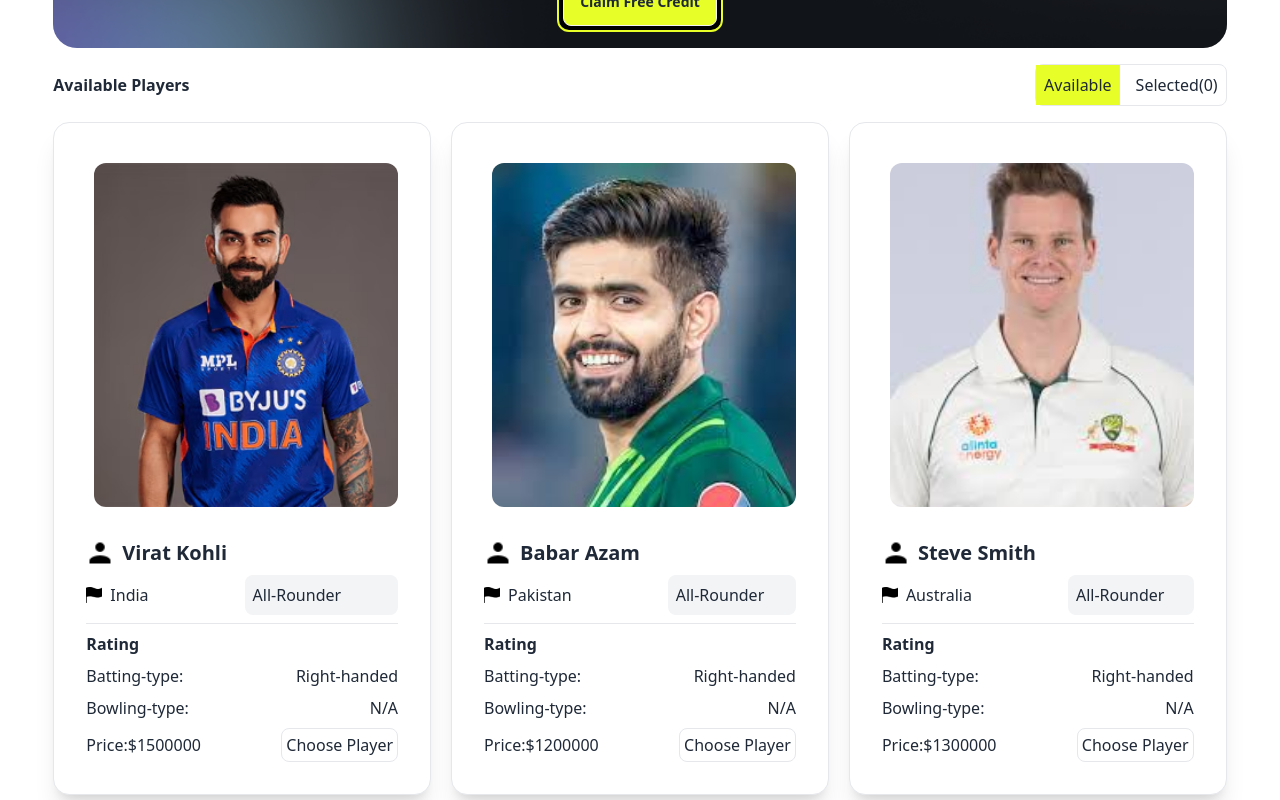
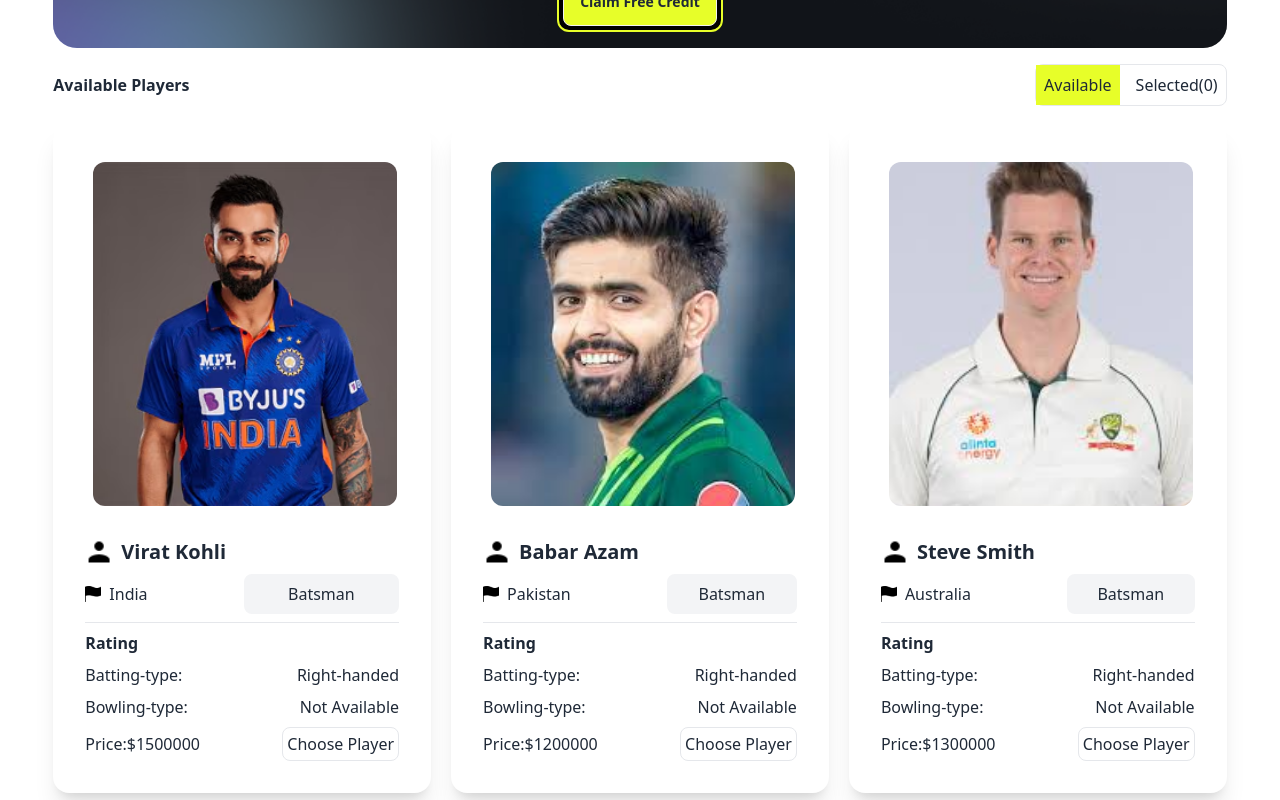
Before and after one commit to rohithaider/React-Dream-11, a React (Vite) app: page / in a window 1280 px wide. Shown: the part 440-1240 px from the top of the page. Built offline with nearby package versions, Linux system fonts and the light colour scheme.

Commit message:
Toastify Created and updating balance when choosing player

```diff
--- a/eslint.config.js
+++ b/eslint.config.js
@@ -29,6 +29,7 @@ export default [
       ...react.configs['jsx-runtime'].rules,
       ...reactHooks.configs.recommended.rules,
       'react/jsx-no-target-blank': 'off',
+      "react/prop-types": "off"
       'react-refresh/only-export-components': [
         'warn',
         { allowConstantExport: true },
--- a/package.json
+++ b/package.json
@@ -11,7 +11,8 @@
   },
   "dependencies": {
     "react": "^18.3.1",
-    "react-dom": "^18.3.1"
+    "react-dom": "^18.3.1",
+    "react-toastify": "^10.0.6"
   },
   "devDependencies": {
     "@eslint/js": "^9.13.0",
--- a/src/App.jsx
+++ b/src/App.jsx
@@ -1,14 +1,72 @@
 import Header from "./Header";
 import Players from "./Players";
+import { useState } from "react";
+import { ToastContainer, toast } from "react-toastify";
+import "react-toastify/dist/ReactToastify.css";
 
-export default function App(){
-    return (
-      <>
-      <Header/>
+export default function App() {
+  const [balance, setBalance] = useState(0);
+  const [selectedPlayer, setSelectedPlayer]=useState([])
+
+  function handleClick() {
+    setBalance(balance + 60000000);
+    notify();
+  }
+  function notify() {
+    toast("60000000 coins has been added to your balance!");
+  }
+
+  function error(player) {
+    toast.warn(`${player.name} is already selected! Please select another player.`,{position: "top-right"});
+  }
+  function success(player) {
+    toast.success(`${player.name} is selected!`,{position: "top-right"});
+  }
+  function errorBalance() {
+    toast.error(`Please add credits first`,{position: "top-right"});
+  }
+  function errorSelection() {
+    toast.error(`Only six players can be selected`,{position: "top-right"});
+  }
+
+
+
+  function handleSelect(e,player){
+    e.stopPropagation();
+    const found = selectedPlayer.find((item)=>{
+      return  item.id === player.id
+     });
+
+     if(balance ===0){
+      errorBalance();
+      return;
+     }
+     if (selectedPlayer.length >= 6) {
+      errorSelection();
+      return;
+    }
+
+
+     if(!found){
+      setBalance(balance-player.biddingPrice)
+      setSelectedPlayer([...selectedPlayer,player])
+      success(player);
+    }else{
+      error(player)
+    }
+
+
+
+  }
+
+
+  return (
+    <>
+      <ToastContainer position="top-center"/>
+      <Header balance={balance} onChange={handleClick} />
       <main>
-        <Players/>
+        <Players selectedPlayer={selectedPlayer} onSelect={handleSelect}/>
       </main>
-
-      </>
-    );
+    </>
+  );
 }
--- a/src/Banner.jsx
+++ b/src/Banner.jsx
@@ -1,6 +1,6 @@
 import Background from "../assets/bg-shadow.png";
 import BannerImg from "../assets/banner-main.png";
-export default function Banner() {
+export default function Banner({onChange}) {
   return (
     <div
       className="w-11/12 mx-auto hero rounded-3xl bg-black"
@@ -19,7 +19,7 @@ export default function Banner() {
           Beyond Boundaries Beyond Limits
           </p>
           <div className="p-1 bg-black border-2 border-[#E7FE29] rounded-xl">
-          <button className="btn bg-[#E7FE29]">Claim Free Credit</button>
+          <button className="btn bg-[#E7FE29] " onClick={onChange}>Claim Free Credit</button>
           </div>
         </div>
       </div>
--- a/src/Header.jsx
+++ b/src/Header.jsx
@@ -1,11 +1,11 @@
 import Banner from "./Banner";
 import Navbar from "./Navbar";
 
-export default function Header() {
+export default function Header({balance,onChange}) {
   return (
     <>
-      <Navbar />
-      <Banner />
+      <Navbar balance={balance} />
+      <Banner onChange={onChange} />
     </>
   );
 }
--- a/src/Navbar.jsx
+++ b/src/Navbar.jsx
@@ -1,6 +1,6 @@
 import Coin from "../assets/coin.png";
 import Logo from "../assets/logo.png";
-export default function Navbar() {
+export default function Navbar({balance}) {
   return (
     <div className="w-11/12 mx-auto navbar bg-base-100">
       <div className="navbar-start">
@@ -22,7 +22,7 @@ export default function Navbar() {
           </li>
           <li>
             <div className="border">
-            <p>0 Coin</p>
+            <p>{balance} Coin</p>
             <img src={Coin} alt="" className="w-6 h-6" />
             </div>
           </li>
--- a/src/PlayerCard.jsx
+++ b/src/PlayerCard.jsx
@@ -2,9 +2,9 @@ import Virat from "./assets/players-images/virat-kohli.png";
 import Profile from "../assets/profile.png";
 import Flag from '../assets/flag.png'
 import { getImgUrl } from "./utils/utility";
-export default function PlayerCard({player}) {
+export default function PlayerCard({player,onSelect}) {
   return (
-    <div className="card bg-base-100 w-[340] shadow-xl border">
+    <div className="card bg-base-100 w-[340] shadow-xl">
       <figure className="px-10 pt-10 w-96 h-96 ">
         <img src={getImgUrl(player.image)} alt="Shoes" className="rounded-xl object-cover w-full h-full" />
       </figure>
@@ -19,7 +19,7 @@ export default function PlayerCard({player}) {
           <p>{player.country}</p>
 
         </div>
-        <p className="bg-gray-100 p-2 rounded-lg">All-Rounder</p>
+        <p className="bg-gray-100 p-2  rounded-lg text-center ">{player.role}</p>
 
         </div>
         <hr />
@@ -34,7 +34,7 @@ export default function PlayerCard({player}) {
         </div>
         <div className="flex justify-between items-center">
           <h1>Price:${player.biddingPrice}</h1>
-          <a href="#" className="border p-1 rounded-lg">Choose Player</a>
+          <button href="#" className="border p-1 rounded-lg " onClick={(e)=>onSelect(e,player)}>Choose Player</button>
         </div>
 
 
--- a/src/Players.jsx
+++ b/src/Players.jsx
@@ -1,22 +1,22 @@
 import { getPlayersData } from "./data/data";
 import PlayerCard from "./PlayerCard";
 
-export default function Players(){
+export default function Players({selectedPlayer,onSelect}){
     const players = getPlayersData();
-    console.log(players)
+
     return (
        <section className="w-11/12 mx-auto">
          <div className=" pt-4 flex justify-between items-center pb-4">
             <h1 className="font-bold">Available Players</h1>
             <div className="flex border  gap-2 rounded-lg">
                 <p className="bg-[#E7FE29] p-2">Available</p>
-                <p className="p-2">Selected(0)</p>
+                <p className="p-2">Selected({selectedPlayer.length})</p>
             </div>
         </div>
         <div className=" border-red-500 grid grid-cols-3 gap-5">
             {
                 players.map((player)=>(
-                    <PlayerCard key={player.id} player={player}/>
+                    <PlayerCard key={player.id} player={player} onSelect={onSelect}/>
                 ))
             }
 
--- a/src/data/data.js
+++ b/src/data/data.js
@@ -1,36 +1,36 @@
 const data=[
     {
-      "playerId": 1,
+      "id": 1,
       "name": "Virat Kohli",
       "country": "India",
       "image": "virat-kohli.png",
       "role": "Batsman",
       "battingType": "Right-handed",
-      "bowlingType": "N/A",
+      "bowlingType": "Not Available",
       "biddingPrice": 1500000
     },
     {
-      "playerId": 2,
+      "id": 2,
       "name": "Babar Azam",
       "country": "Pakistan",
       "image": "babar-azam.png",
       "role": "Batsman",
       "battingType": "Right-handed",
-      "bowlingType": "N/A",
+      "bowlingType": "Not Available",
       "biddingPrice": 1200000
     },
     {
-      "playerId": 3,
+      "id": 3,
       "name": "Steve Smith",
       "country": "Australia",
       "image": "steve-smith.png",
       "role": "Batsman",
       "battingType": "Right-handed",
-      "bowlingType": "N/A",
+      "bowlingType": "Not Available",
       "biddingPrice": 1300000
     },
     {
-      "playerId": 4,
+      "id": 4,
       "name": "Jasprit Bumrah",
       "country": "India",
       "image": "jasprit-bumrah.png",
@@ -40,17 +40,17 @@ const data=[
       "biddingPrice": 1400000
     },
     {
-      "playerId": 5,
+      "id": 5,
       "name": "Kane Williamson",
       "country": "New Zealand",
       "image": "kane-williamson.png",
       "role": "Batsman",
       "battingType": "Right-handed",
-      "bowlingType": "N/A",
+      "bowlingType": "Not Available",
       "biddingPrice": 1250000
     },
     {
-      "playerId": 6,
+      "id": 6,
       "name": "Ben Stokes",
       "country": "England",
       "image": "ben-stokes.png",
@@ -60,7 +60,7 @@ const data=[
       "biddingPrice": 1600000
     },
     {
-      "playerId": 7,
+      "id": 7,
       "name": "Rashid Khan",
       "country": "Afghanistan",
       "image": "rashid-khan.png",
@@ -70,13 +70,13 @@ const data=[
       "biddingPrice": 1100000
     },
     {
-      "playerId": 8,
+      "id": 8,
       "name": "David Warner",
       "country": "Australia",
       "image": "david-warner.png",
       "role": "Batsman",
       "battingType": "Left-handed",
-      "bowlingType": "N/A",
+      "bowlingType": "Not Available",
       "biddingPrice": 1400000
     }
   ]
```
Also changed, not shown: 1 other file (tests, documents, lock files or other folders).
